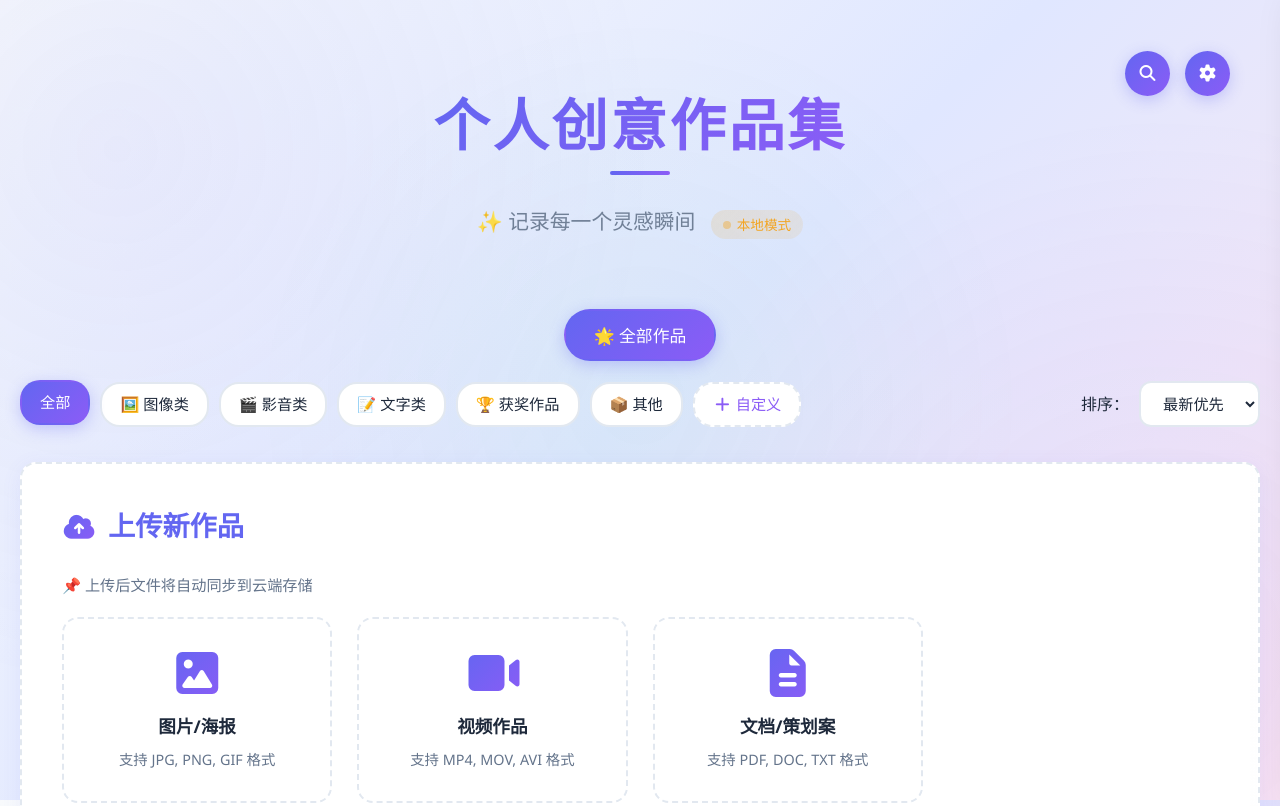
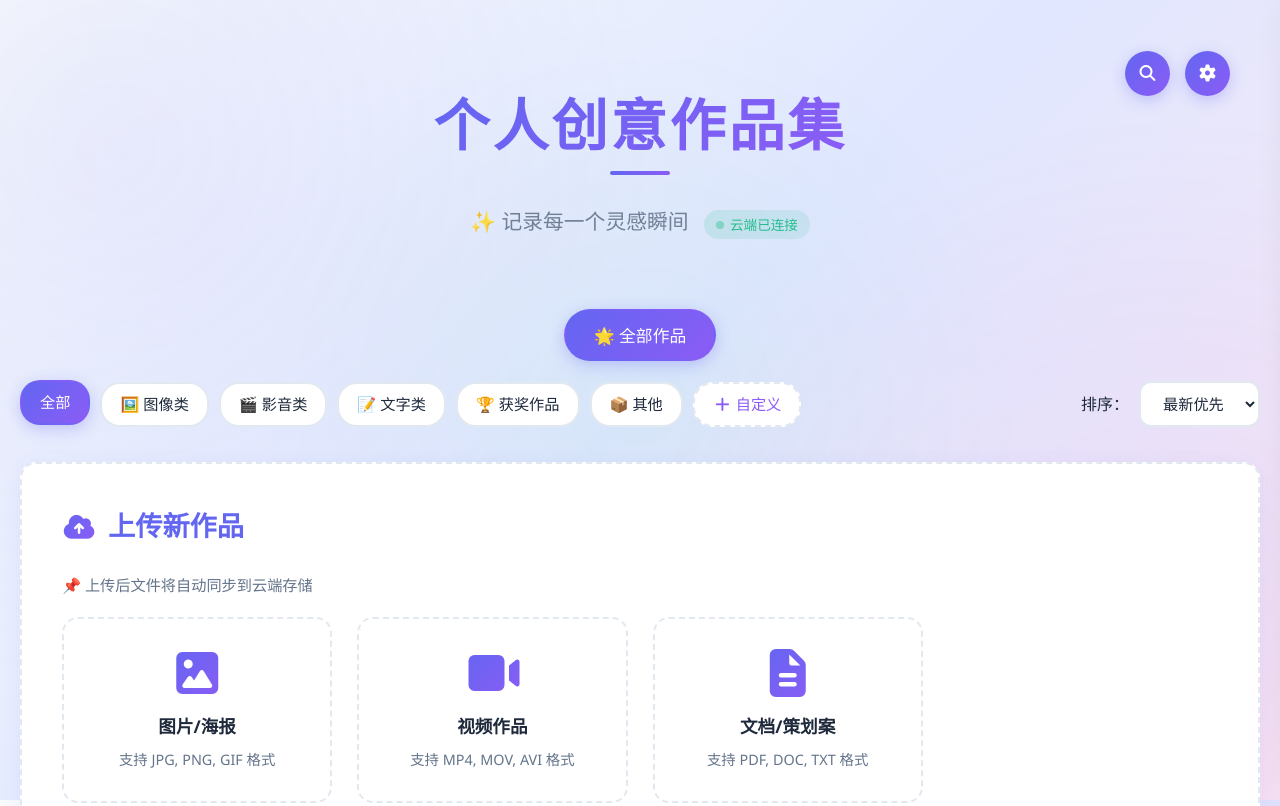
Before and after one commit to Tong0225/my-portfolio, a plain HTML site: page index.html in a window 1280 px wide. Shown: the top 806 px of the page. Drawn offline with nearby package versions, Linux system fonts and the light colour scheme; a script that the page names is missing.

Commit message:
Update index.html

```diff
--- a/index.html
+++ b/index.html
@@ -6,8 +6,8 @@
     <title>个人创意作品集</title>
         <!-- Font Awesome - 使用npmmirror（淘宝镜像） -->
     <link rel="stylesheet" href="https://registry.npmmirror.com/@fortawesome/fontawesome-free/6.4.0/files/css/all.min.css">
-    <!-- Supabase SDK - 使用npmmirror（淘宝镜像） -->
-    <script src="https://registry.npmmirror.com/@supabase/supabase-js/2.38.4/files/dist/umd/supabase.min.js"></script>
+        <!-- Supabase SDK - 使用jsDelivr中国镜像 -->
+    <script src="https://fastly.jsdelivr.net/npm/@supabase/supabase-js@2.38.4/dist/umd/supabase.min.js"></script>
     <style>
         * {
             margin: 0;
```
